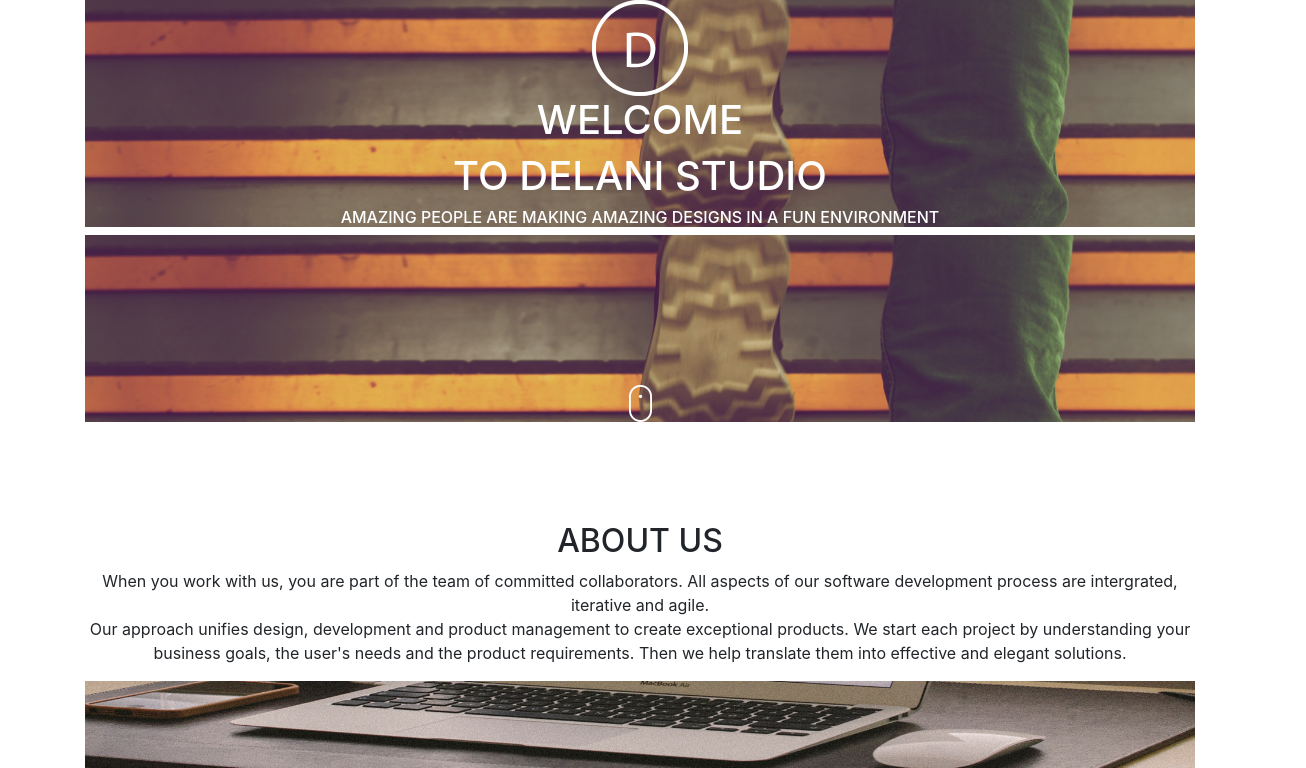
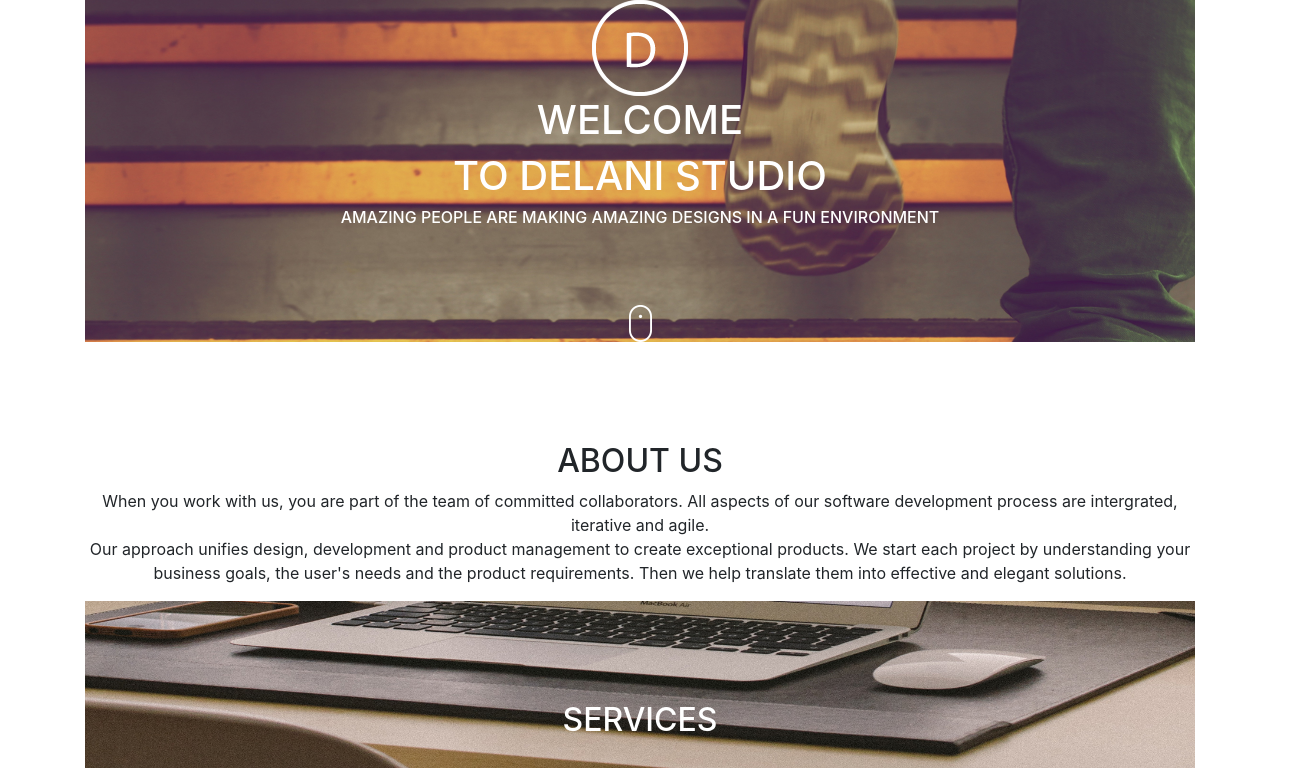
Before and after one commit to Emmasharon/DELANI, a plain HTML site: page index.html in a window 1280 px wide. Shown: the top 768 px of the page, 1306 px wide, since content can reach past the window. Drawn offline with nearby package versions, Linux system fonts and the light colour scheme.

Commit message:
modify css to accomodate background image

```diff
--- a/css/styles.css
+++ b/css/styles.css
@@ -1,11 +1,12 @@
-.logo , #mouse{
+.logo {
   text-align: center;
   background-image: url("../tools/IP3-master/assets/backgrounds/h_img.jpg");
-  background-size: cover;
+  background-size: 100vw;
   color: white;
+  background-repeat: no-repeat;
 }
 #mouse {
-  padding-top: 150px;
+  padding-top: 70px;
 }
 .about {
   text-align: center;
@@ -35,7 +36,8 @@
   justify-content: space-between;
 }
 .portfolio {
-  display: flex;
+  padding: 50px;
+  margin: 10px;
 }
 .contact-form {
   background-image:url("../tools/IP3-master/assets/backgrounds/c_image.jpg");
```
Also changed, not shown: index.html (+1 -2 lines).
